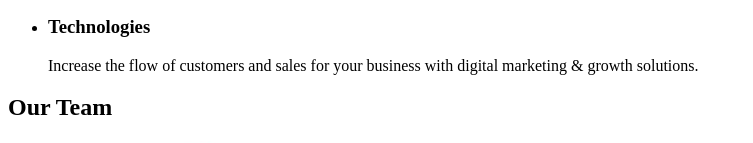
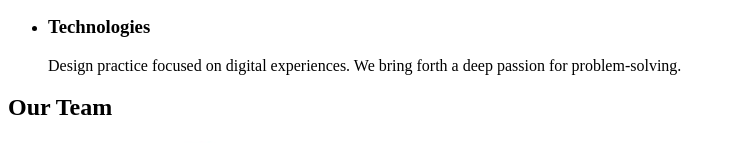
Before and after one commit to NataliMisailova/goit-markup-hw-01, a plain HTML site: page index.html in a window 1280 px wide. Shown: the part 471-614 px from the top of the page, without its empty margins (0-753 px from the left). Drawn offline with Linux system fonts and the light colour scheme.

Commit message:
add main

```diff
--- a/index.html
+++ b/index.html
@@ -56,8 +56,8 @@
           <li>
             <h3>Technologies</h3>
             <p>
-              Increase the flow of customers and sales for your business with
-              digital marketing & growth solutions.
+              Design practice focused on digital experiences. We bring forth a
+              deep passion for problem-solving.
             </p>
           </li>
         </ul>
```
